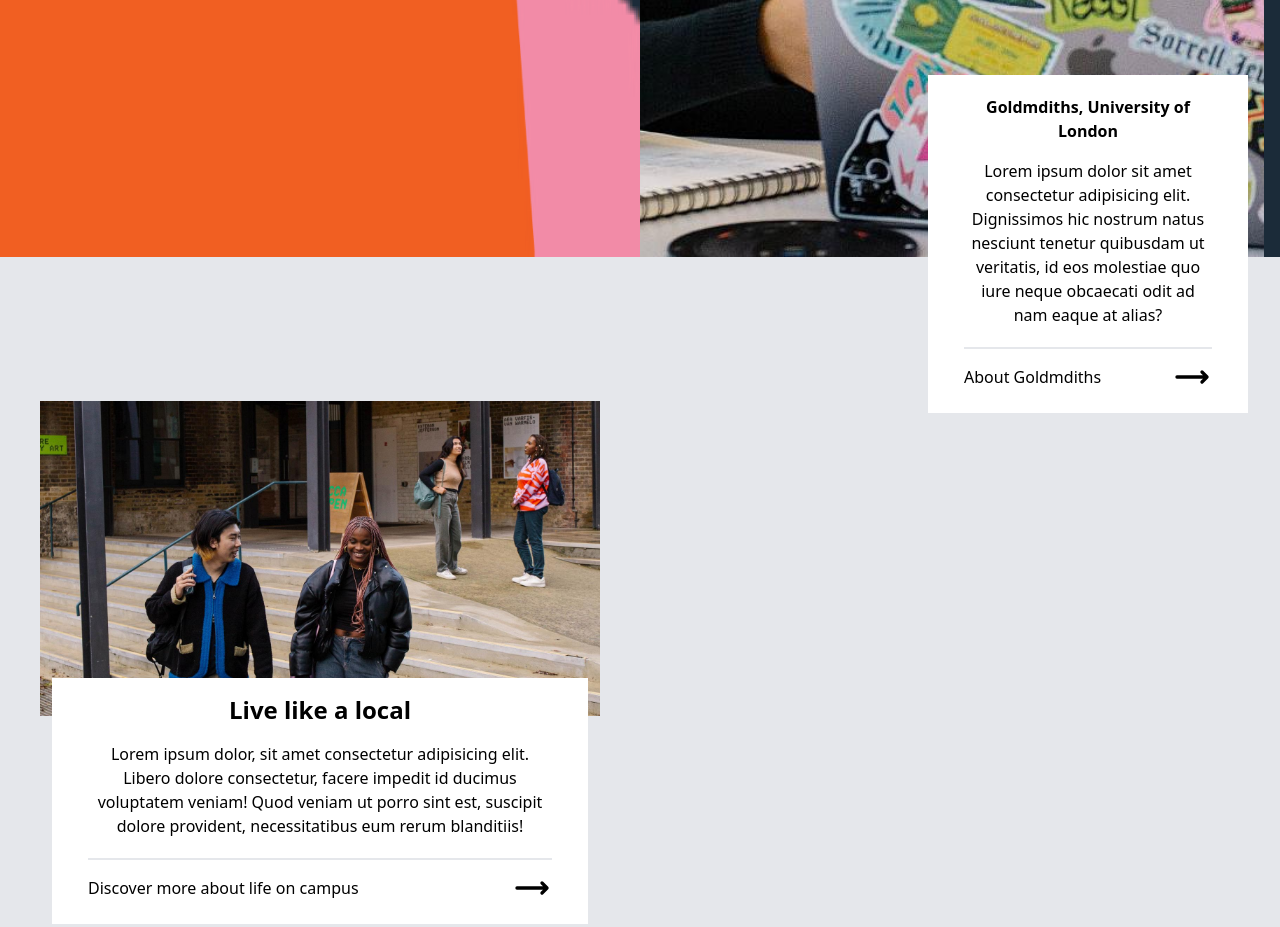
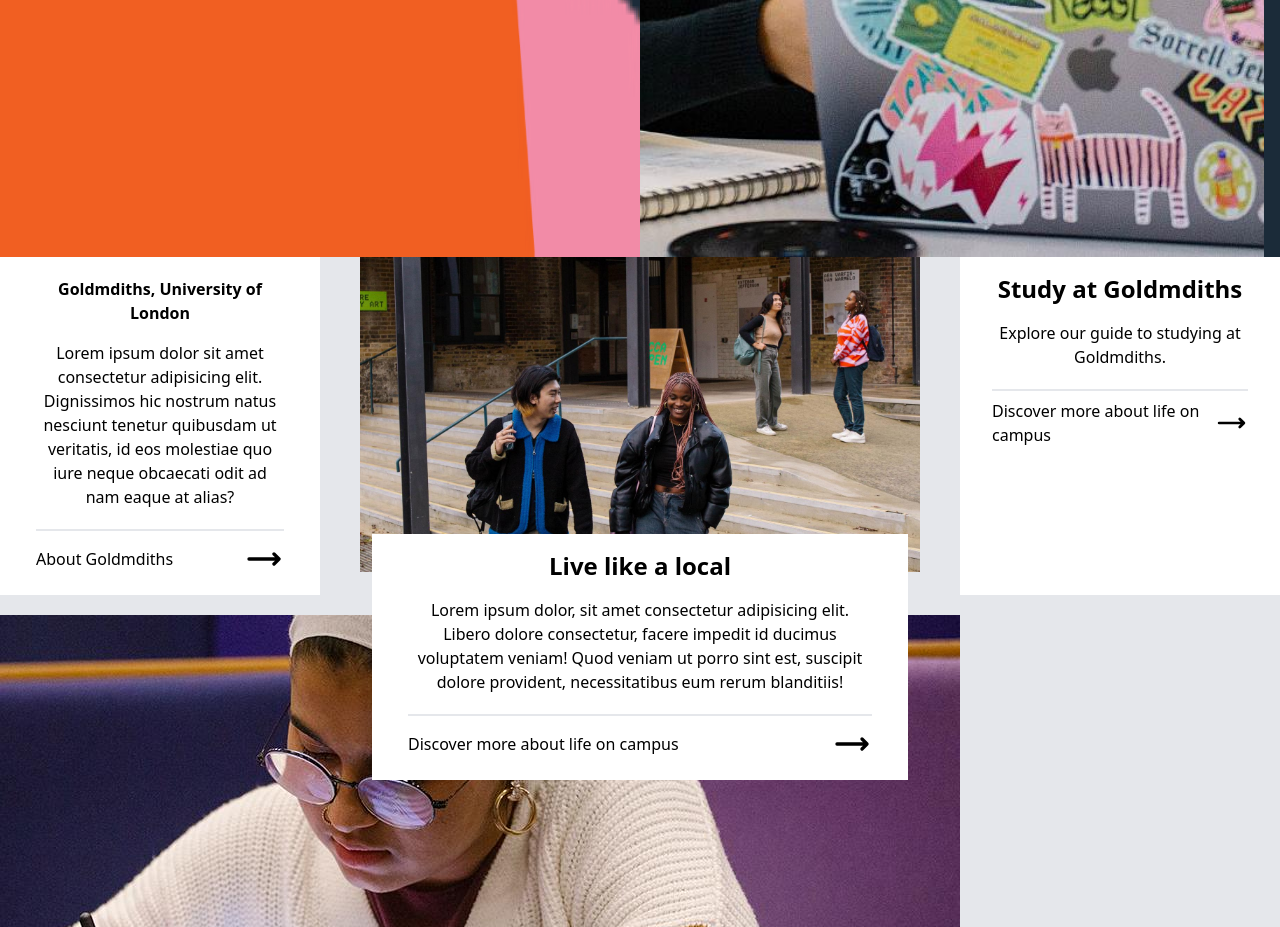
Before and after one commit to tuyishimejohnson/goldsmiths_clone, a website: page src/index.html in a window 1280 px wide. Shown: the part 627-1554 px from the top of the page. Drawn offline with Linux system fonts and the light colour scheme.

Commit message:
Removed mx's

```diff
--- a/src/index.html
+++ b/src/index.html
@@ -56,8 +56,9 @@
                 </div>
             </div>
             <!-- Goldsmiths university of london -->
-            <div class="bg-white text-black md:absolute md:-bottom-10 md:right-14 md:left-14 lg:w-1/4  lg:flex lg:ml-auto lg:right-8 lg:-bottom-60">
 
+            <div class="lg:grid lg:grid-cols-4">
+                <div class="bg-white text-black md:absolute lg:static md:-bottom-10 md:right-14 md:left-14 lg:flex lg:right-8 lg:-bottom-60">
 
                     <div class="text-center px-9">
                         <a href="#">
@@ -73,8 +74,9 @@
                 </div>
 
 
-            <div class="lg:grid lg:grid-cols-4">
-                <div class="md:relative md:mt-36 md:mx-14 lg:mx-10 lg:flex justify-between lg:col-span-2">
+                <div class="lg:col-span-2">
+                    <!-- Live like a local -->
+                    <div class="md:relative md:mt-36 lg:mt-0 md:mx-14 lg:mx-10 lg:flex justify-between lg:col-span-2">
                         <div><img src="images/Students-outside-the-CCA_19427-(1).jpg" alt="Students"></div>
                         <div class="text-center bg-white md:absolute md:-bottom-52  z-10 md:left-3 md:right-3 md:px-9">
                             <a href="#">
@@ -91,7 +93,7 @@
 
 
                 <!-- Study ad Goldsmiths -->
-            <div class="mt-60 bg-white mx-14 px-8">
+                <div class="md:mt-60 lg:mt-0 bg-white md:mx-14 lg:mx-0 px-8">
                     <div class="text-center">
                         <a href="#">
                             <h1 class="text-2xl font-semibold py-4">Study at Goldmdiths</h1>
@@ -103,6 +105,8 @@
                         <a href="#"><img src="icons/right-arrow-svgrepo-com.svg" alt="right arrow" class="w-10"></a>
                     </div>
                 </div>
+            </div>
+
 
 
             <!-- Range of scholarships -->
@@ -329,8 +333,6 @@
                             <li><a href="#">Slavery and human trafficking statement</a></li>
                         </ul>
                     </nav>
-
-
                     <small class="flex justify-end"><a href="#">Back to top</a></small>
                 </div>
             </div>
```
Also changed, not shown: src/output.css. Lines whose indentation alone changed are shown as unchanged.
